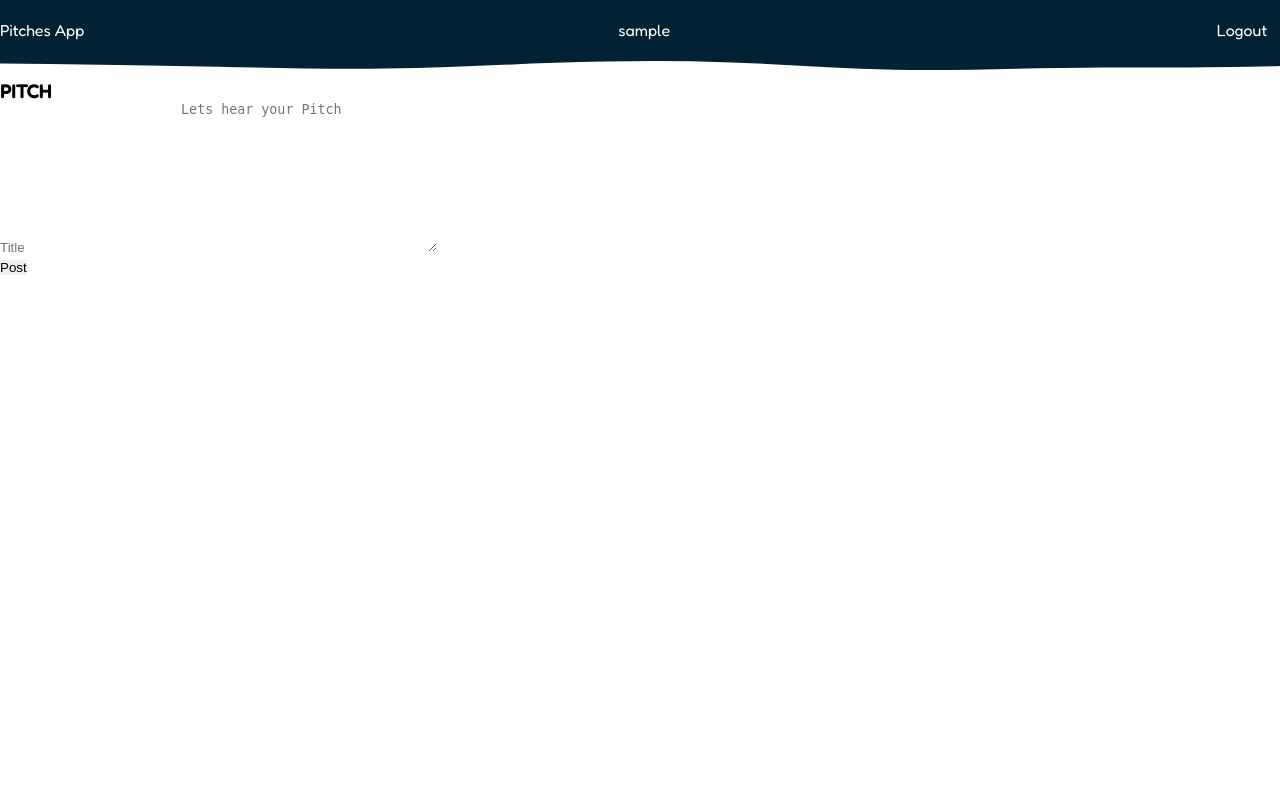
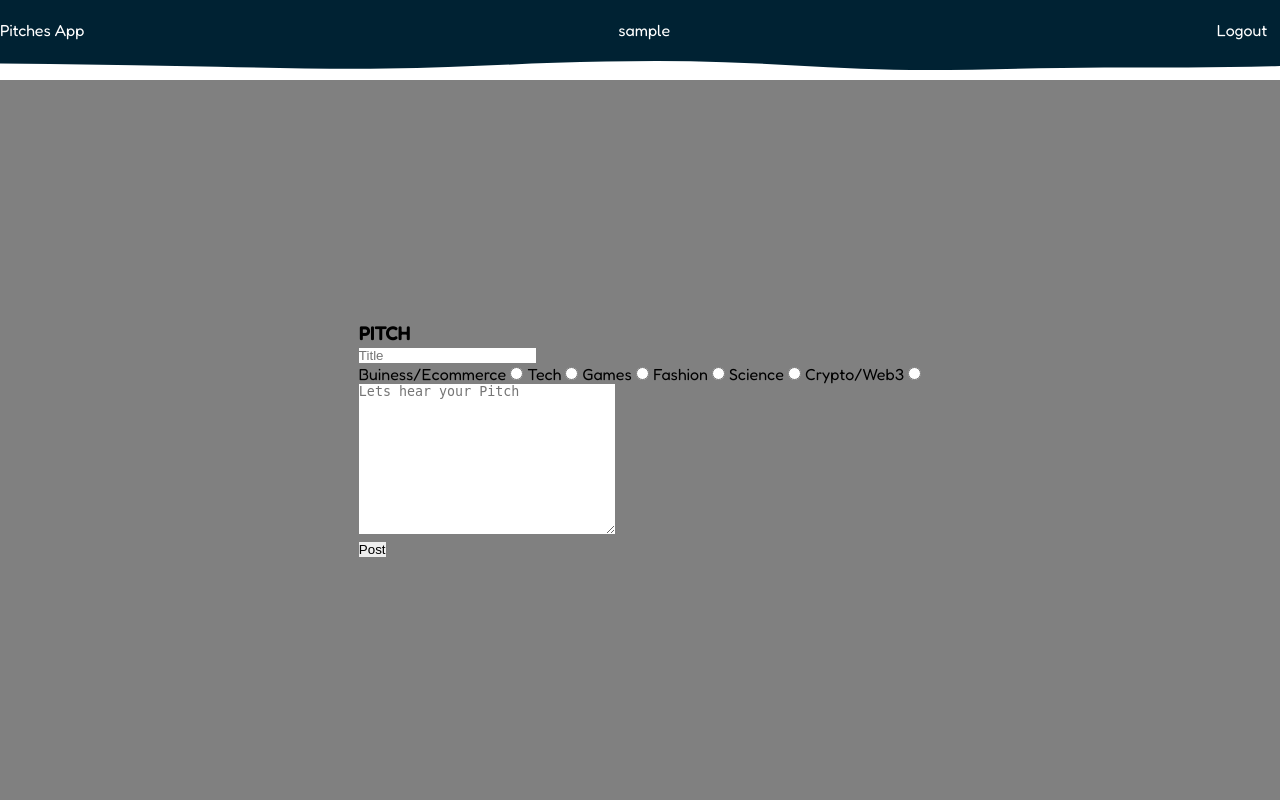
Before and after one commit to LemmyMwaura/make_your_pitch, a Flask app: page /auth/profile in a window 1280 px wide. Run offline with Flask 2, Linux system fonts and the light colour scheme; the visitor is signed in with stand-in values (Sample User, id 1); data comes from the database, SQL or seed files in the repository; some libraries are stand-ins or nearby versions.

Commit message:
Category querying added

```diff
--- a/app/auth/templates/profile.html
+++ b/app/auth/templates/profile.html
@@ -1,18 +1,39 @@
 {% extends 'base.html' %}
 
 {% block link %}
-
+<link rel="stylesheet" href="{{ url_for('static', filename='Styles/profile.css')}}">
 {% endblock %}
 
 {% block content %}
+<div class="container">
     <form action="" method="POST">
         <h3>PITCH</h3>
+        <div class="form-wrapper">
             <div class="form-group">
                 <label for="title"></label>
                 <input class="form-control" type="text" id="title" name="title" placeholder="Title">
+            </div>
+            <div class="radios form-group">
+                <label for="cat1">Buiness/Ecommerce</label>
+                <input type="radio" name="category"  value="Buiness/Ecommerce" id="cat1">
+                <label for="cat2">Tech</label>
+                <input type="radio" name="category" value="Tech" id="cat1">
+                <label for="cat3">Games</label>
+                <input type="radio" name="category" value="Games" id="cat1">
+                <label for="cat4">Fashion</label>
+                <input type="radio" name="category" value="Fashion" id="cat1">
+                <label for="cat5">Science</label>
+                <input type="radio" name="category" value="Science" id="cat1">
+                <label for="cat4">Crypto/Web3</label>
+                <input type="radio" name="category" value="Crypto/Web3" id="cat1">
+            </div>
+
+            <div class="form-group">
                 <label for="content"></label>
                 <textarea class="form-control" name="content" id="content" cols="30" rows="10" placeholder="Lets hear your Pitch"></textarea>
             </div>
+        </div>
         <input type="submit" class="btn submit-btn" value="Post">
     </form>
+</div>
 {% endblock %}
--- /dev/null
+++ b/app/static/Styles/profile.css
@@ -0,0 +1,11 @@
+.container{
+    display: grid;
+    place-items: center;
+    height: calc(100vh - 5rem);
+    background-color: grey;
+}
+
+.form-wrapper{
+    display: flex;
+    flex-direction: column;
+}
--- a/app/static/Styles/styles.css
+++ b/app/static/Styles/styles.css
@@ -68,7 +68,7 @@ nav{
 
 .categories{
     display: grid;
-    grid-template-columns: repeat(auto-fit, minmax(350px, 1fr));
+    grid-template-columns: repeat(auto-fit, minmax(300px, 1fr));
     gap: 2rem;
     padding: 2rem;
 }
@@ -78,11 +78,12 @@ nav{
     position: relative;
     align-items: center;
     justify-content: center;
+    cursor:pointer;
     border-radius: 6px;
     padding: 1rem;
     border: 0.5rem;
     background: #ffffff;
-    height: 300px;
+    height: 150px;
     z-index: 5;
 }
 
@@ -92,19 +93,15 @@ nav{
     width: 100%;
     height: 0.3rem;
     top: 0;
-    background-color: magenta;
+    background-color: yellow;
     border-top-left-radius: 6px;
     border-top-right-radius: 6px;
 }
 
-/* .cat-obj::before{
-    position: absolute;
-    content: '';
-    width: 100%;
-    height: 100%;
-    top: -6px;
-    right: -6px;
-    transform: translate(5%, -5%);
+.cat-link{
     background-color: black;
-    z-index: 1;
-} */
+    color: white;
+    justify-self: center;
+    padding: 0.5rem 0.8rem;
+    margin-bottom: 1rem;
+}
--- a/app/templates/index.html
+++ b/app/templates/index.html
@@ -23,5 +23,6 @@
             </div>
             {% endfor %}
         </div>
+        <a class="cat-link" href="{{url_for('view.posts')}}"> View Posts </a>
     </section>
 {% endblock %}
```
Also changed, not shown: app/static/Styles/posts.css (added, +10 -0 lines), app/templates/category.html (added, +24 -0 lines), app/templates/posts.html (added, +24 -0 lines). Lines whose indentation alone changed are shown as unchanged.
